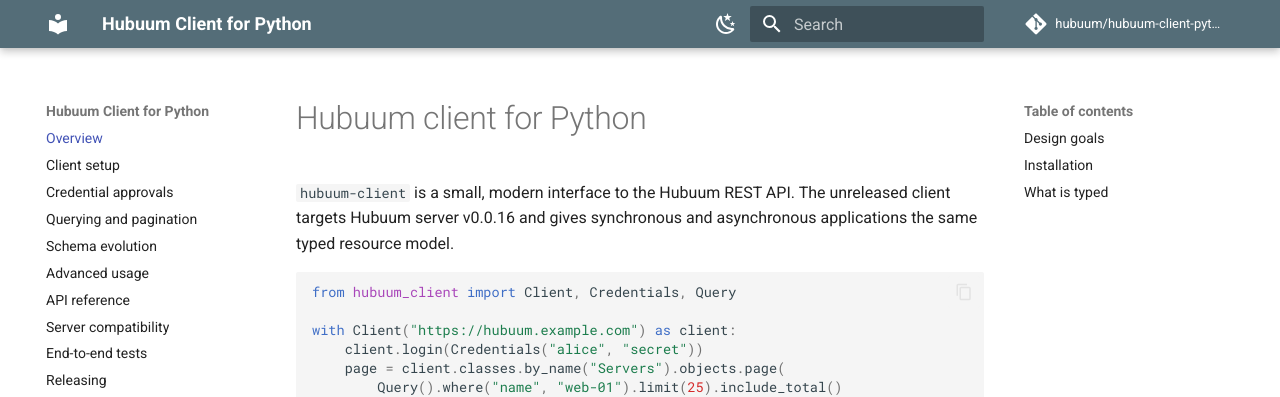
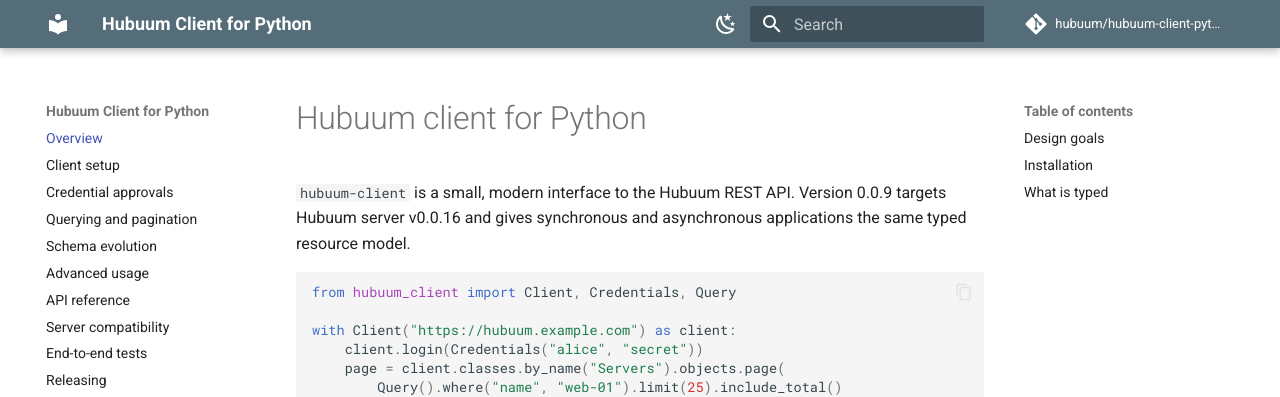
Before and after one commit to hubuum/hubuum-client-python, an MkDocs documentation site: the page built from docs/index.md, in a window 1280 px wide and 900 px high. Shown: the top 397 px of the window. Built offline with MkDocs 1.6.1 and Material for MkDocs 9.7.7, drawn with Linux system fonts in a browser that asks for light colours; comment, search, counter and statistics services are not loaded.

Commit message:
Release hubuum-client 0.0.9 (#54)
Prepare hubuum-client 0.0.9 for Hubuum server v0.0.16. This release
includes typed credential approvals, schema evolution services, task
discovery, all 220 OpenAPI operations, and the three review fixes for
secret-safe validation, reauthentication error classification, and
bounded live discovery.

Update package metadata and the lockfile, date the release changelog,
consolidate dependency notes, and identify 0.0.9 in the README and
compatibility documentation.

Dependency readiness: PR #53 refreshed and audited Python, build,
documentation, and workflow dependencies before any version changes. Its
merged commit passed [main
CI](https://github.com/hubuum/hubuum-client-python/actions/runs/35765670568);
the Dependabot queue was then confirmed empty. The tag-time Dependabot
gate remains enabled.

Validation:

- All required non-container checks passed, including 500 unit tests
with 97.76% coverage, strict documentation, security checks, and the
220-operation contract check.
- The built 0.0.9 wheel passed 20 core and 4 recovery tests against the
pinned v0.0.16 server, including eight full restore cycles.
- Wheel and sdist passed Twine 7.0.0 strict validation.

After this PR and main CI pass, create the annotated v0.0.9 tag, publish
through the protected PyPI environment, and publish the GitHub release
notes.

````diff
--- a/docs/index.md
+++ b/docs/index.md
@@ -1,7 +1,7 @@
 # Hubuum client for Python
 
-`hubuum-client` is a small, modern interface to the Hubuum REST API. The
-unreleased client targets Hubuum server v0.0.16 and gives synchronous and
+`hubuum-client` is a small, modern interface to the Hubuum REST API. Version
+0.0.9 targets Hubuum server v0.0.16 and gives synchronous and
 asynchronous applications the same typed resource model.
 
 ```python
--- a/pyproject.toml
+++ b/pyproject.toml
@@ -4,7 +4,7 @@
 
 [project]
 name = "hubuum-client"
-version = "0.0.8"
+version = "0.0.9"
 description = "Modern typed Python client for Hubuum server v0.0.16"
 readme = "README.md"
 requires-python = ">=3.11"
````
Also changed, not shown: CHANGELOG.md (+13 -14 lines), README.md (+1 -1 lines), docs/compatibility.md (+1 -1 lines), 2 other files.
